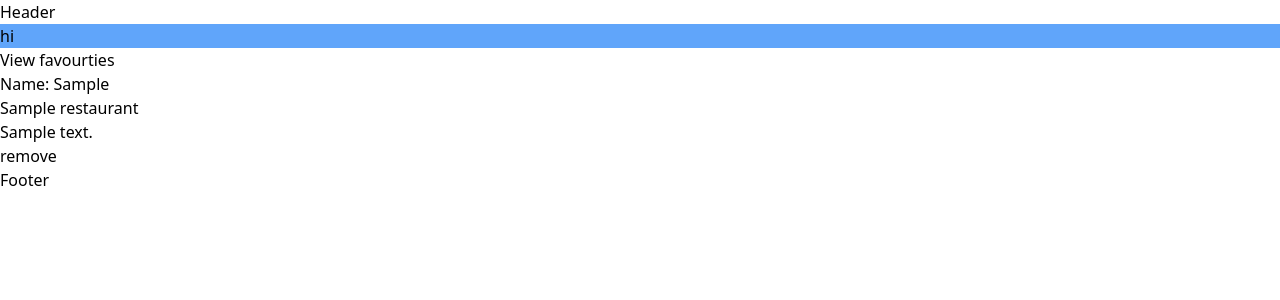
After one commit to AMarieP/IT6006_Development_of_an_Enterprise_Web_Application, a Django app: template FinalProjectKiwiFeeds/project_kiwifeeds/templates/app_user/favourites.html in a window 1280 px wide. The commit adds this page. Shown: the top 300 px of the page. Run offline with Django 4.2, Linux system fonts and the light colour scheme; the template is opened without the code that fills it: most values are stand-ins (such as "Sample title", 1, 10 or a date in 2020); style sheets or scripts are compiled from the project's sources; some libraries are stand-ins or nearby versions.

Commit message:
set up favorites functionality and template
added favorites attribute to restaurant model that will have user ids added to it.
added favorites view for adding and removing a favorite( will add or remove the current users id from the selected restaurant )
added favorites view for viewing all the users favorite restaurants( looks for any restaurant that has the current users id in the favorites attribute)
added link for adding and removing favorite to the restaurants details template.
created template in user app for displaying the users favorite restaurants.

```diff
--- a/FinalProjectKiwiFeeds/project_kiwifeeds/app_restaurants/models.py
+++ b/FinalProjectKiwiFeeds/project_kiwifeeds/app_restaurants/models.py
@@ -9,6 +9,9 @@ class Restaurant(models.Model):
     restaurant_description = models.CharField(max_length=255)
     restaurant_location = models.CharField(max_length=255)
     user = models.ForeignKey(User,on_delete=models.PROTECT, related_name='user',null=True,blank=True)
+    favourites = models.ManyToManyField(
+        User, related_name='favourite', default=None, blank=True
+    )
 
     def __str__(self):
         return f'{self.restaurant_name}, owned by {self.restaurant_owner}'
--- a/FinalProjectKiwiFeeds/project_kiwifeeds/app_user/urls.py
+++ b/FinalProjectKiwiFeeds/project_kiwifeeds/app_user/urls.py
@@ -11,7 +11,8 @@ urlpatterns = [
     path('user/<int:pk>/logout/', UserLogoutView.as_view(), name='logout'),
     # path('change-password/', UserChangePassword.as_view(), name='change-password'),
     # path('change-success/', UserPasswordChangeDone.as_view(), name='change-success')
-
+    path('fav/<int:id>/', views.favourite_add, name='favourite_add'),
+    path('user/favourites/', views.favourite_list, name='favourite_list'),
 ]
 
 #TO DO: Add profile deleted sucess template as a page
--- a/FinalProjectKiwiFeeds/project_kiwifeeds/templates/app_restaurants/restaurant_details.html
+++ b/FinalProjectKiwiFeeds/project_kiwifeeds/templates/app_restaurants/restaurant_details.html
@@ -2,6 +2,7 @@
 {% block content %}
     <h1>{{restaurant.restaurant_name}}</h1>
     <p>{{restaurant.restaurant_description}}</p>
+    <a href="{% url 'user:favourite_add' restaurant.id %}">add to favourties</a>
     <a href="{% url 'edit-restaurant' restaurant.id %}" >Edit</a>
 
     {% endblock%}
--- /dev/null
+++ b/FinalProjectKiwiFeeds/project_kiwifeeds/templates/app_user/favourites.html
@@ -0,0 +1,23 @@
+{% extends 'base/base.html' %}
+{% load static %}
+{% block content %}
+
+    <!-- Your content here -->
+    <h1>View favourties</h1>
+    <h2>Name: {{this_user.this_user}}</h2>
+    <ul>
+        {% for restaurant in new %}
+        <a href="{% url 'restaurant-details' restaurant_id=restaurant.id %}">
+
+            <li><h1> {{ restaurant.restaurant_name}} </h1>
+
+        </a>
+        <p> {{restaurant.restaurant_description}} </p>
+        <a href="{% url 'user:favourite_add' restaurant.id %}">remove</a>
+        </li>
+        {% endfor %}
+    </ul>
+
+
+
+{% endblock %}
```
Also changed, not shown: FinalProjectKiwiFeeds/project_kiwifeeds/app_user/views.py (+15 -0 lines).
